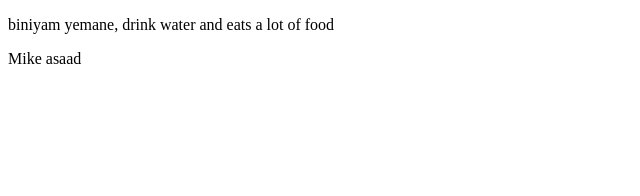
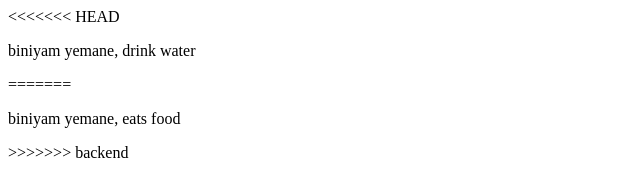
Before and after one commit to biniyy149/test, a plain HTML site: page index.html in a window 1280 px wide. Shown: the whole page, without its empty margins (0-640 px from the left). Drawn offline with Linux system fonts and the light colour scheme.

Commit message:
Revert "adding mike"
This reverts commit c9ce0012cfe0ca3782690bde4738ad27a4d9f2e4.

```diff
--- a/index.html
+++ b/index.html
@@ -8,9 +8,11 @@
     <script>script.js</script>
 </head>
 <body>
-    <p>biniyam yemane, drink water and eats a lot of food</p>
-    <p>Mike asaad</p>
-
+<<<<<<< HEAD
+    <p>biniyam yemane, drink water</p>
+=======
+    <p>biniyam yemane, eats food</p>
+>>>>>>> backend
 
 </body>
 </html>
```
